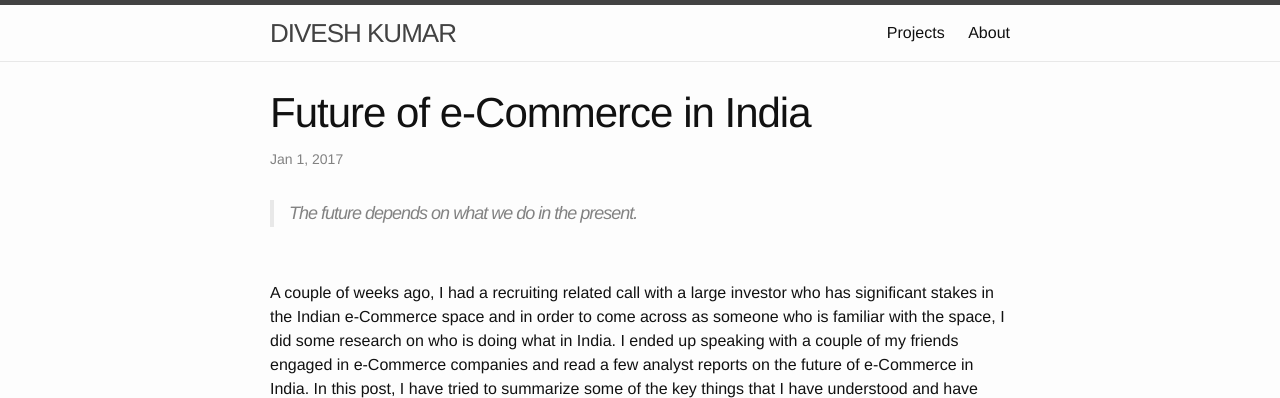
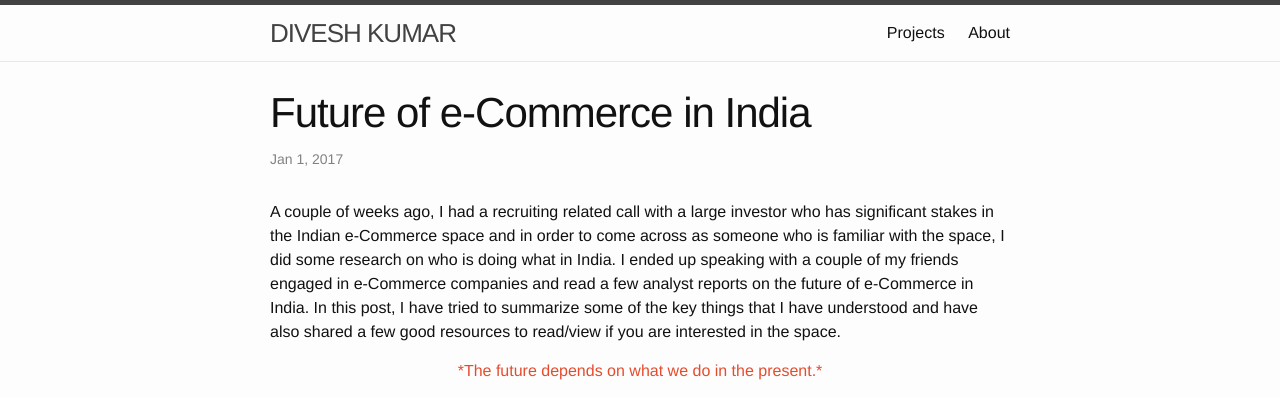
Before and after one commit to outstanding-hare/outstanding-hare.github.io, a Jekyll site: the page built from _posts/2016-12-31-Future-of-e-Commerce-in-India.markdown, in a window 1280 px wide and 900 px high, cut to the strip 0-398 px from the top of the window. Built offline with Jekyll 4.4.1, drawn with Linux system fonts in a browser that asks for light colours; comment, search, counter and statistics services are not loaded.

Commit message:
new post

```diff
--- a/_posts/2016-12-31-Future-of-e-Commerce-in-India.markdown
+++ b/_posts/2016-12-31-Future-of-e-Commerce-in-India.markdown
@@ -8,11 +8,11 @@ categories: jekyll update
 
 
 
-> The future depends on what we do in the present.
+A couple of weeks ago, I had a recruiting related call with a large investor who has significant stakes in the Indian e-Commerce space and in order to come across as someone who is familiar with the space, I did some research on who is doing what in India. I ended up speaking with a couple of my friends engaged in e-Commerce companies and read a few analyst reports on the future of e-Commerce in India. In this post, I have tried to summarize some of the key things that I have understood and have also shared a few good resources to read/view if you are interested in the space.
+
+<center><span style="color:#e54c2d"> *The future depends on what we do in the present.* </span></center>
 
 &nbsp;
-
-A couple of weeks ago, I had a recruiting related call with a large investor who has significant stakes in the Indian e-Commerce space and in order to come across as someone who is familiar with the space, I did some research on who is doing what in India. I ended up speaking with a couple of my friends engaged in e-Commerce companies and read a few analyst reports on the future of e-Commerce in India. In this post, I have tried to summarize some of the key things that I have understood and have also shared a few good resources to read/view if you are interested in the space.
 
 <center><img src = "https://s28.postimg.org/4z5bxifp9/Capture8.png"></center>
 
```
